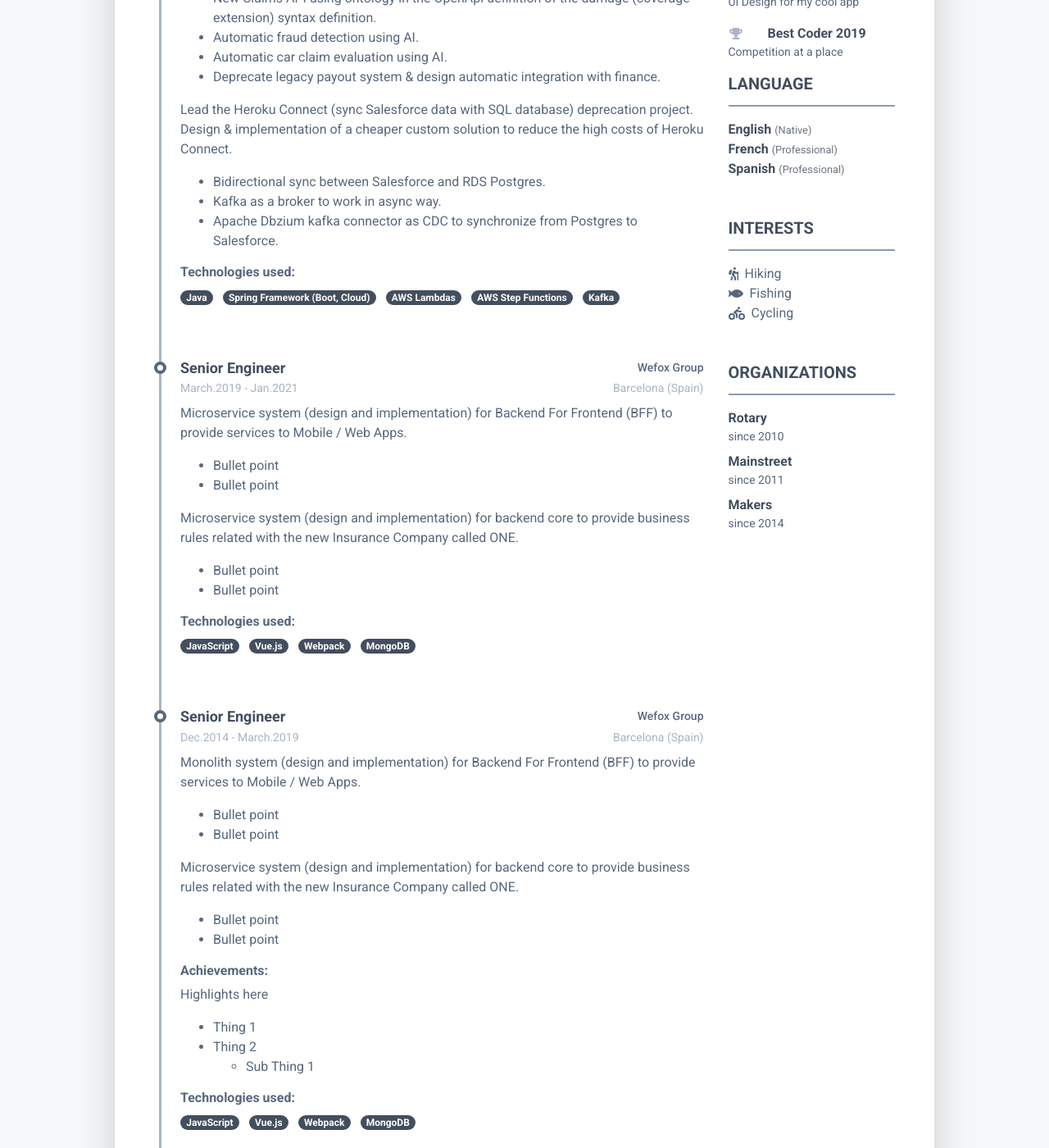
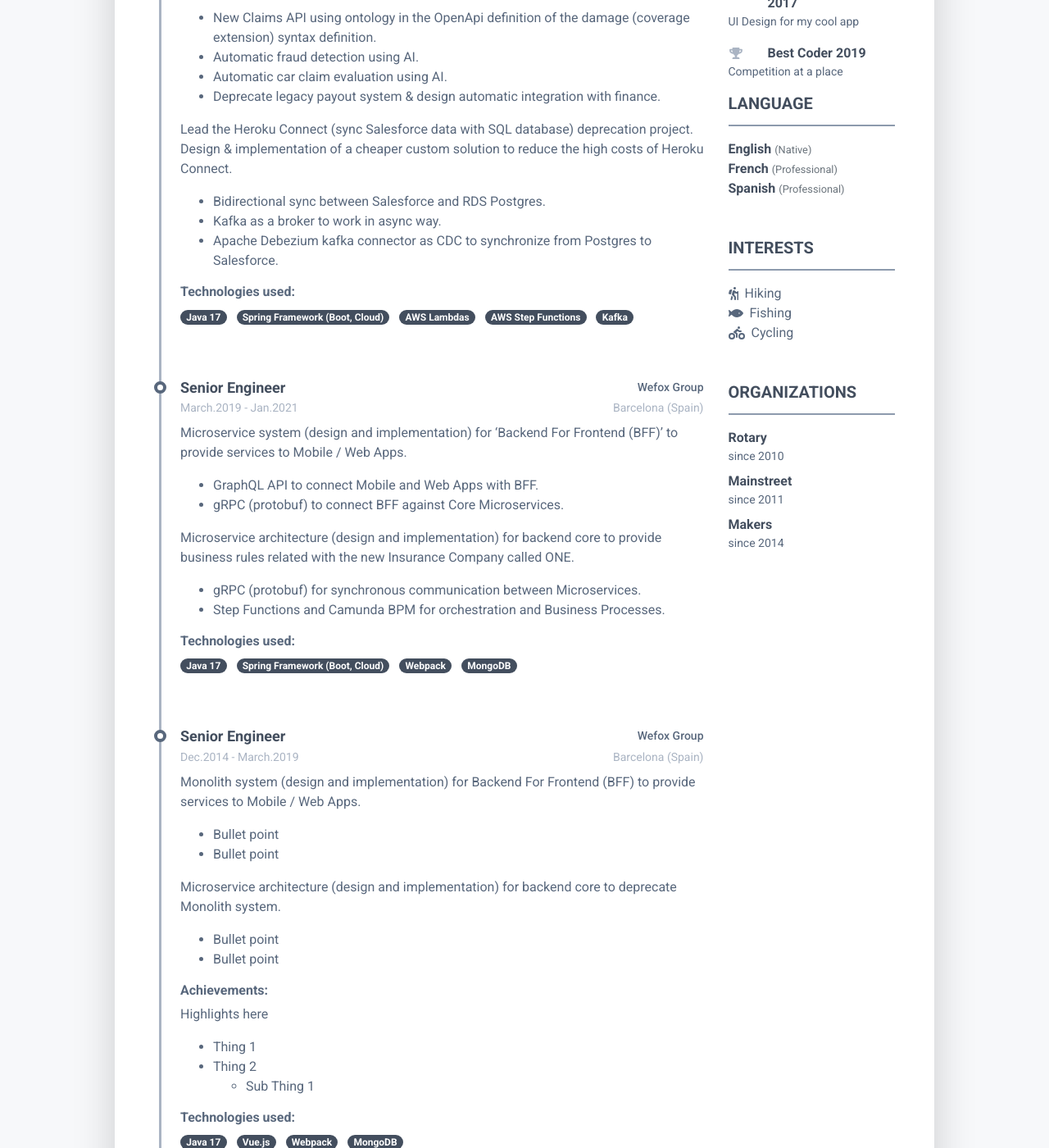
Before and after one commit to avall/avall.github.io, a Jekyll site: the page built from index.html, in a window 1280 px wide and 1400 px high, scrolled down 1784 px. Shown: the whole window at 82% size. Built offline with Jekyll 4.4.1, drawn with Linux system fonts in a browser that asks for light colours; nearby versions of some CDN libraries; some of the changed text lies outside the part shown.

Commit message:
About Me

```diff
--- a/_data/data.yml
+++ b/_data/data.yml
@@ -30,6 +30,7 @@ summary:
     * Powerful integration test (over 90% coverage) and API contract test for quality assurance.
     * Automation testing in staging environment to ensure the stability of the production environment.
       An automatic regression test in production environment to guarantee uninterrupted service.
+    * Notifications on Slack and Personal Mobiles to guarantee 24/7 service.
 
 history:
   title: Experience
@@ -76,10 +77,11 @@ history:
             </ul>
           </div>
       technologies:
-        - name: Java
+        - name: Java 17
         - name: Spring Framework (Boot, Cloud)
         - name: Python (AWS lambda authorizers)
         - name: Postgres (RLS - Row Level Security)
+        - name: Redis (distributed cache)
         - name: OPA (Open Policy Agent)
 
     - position: Principal Software Engineer (Claims domain)
@@ -100,10 +102,10 @@ history:
 
         * Bidirectional sync between Salesforce and RDS Postgres.
         * Kafka as a broker to work in async way.
-        * Apache Dbzium kafka connector as CDC to synchronize from Postgres to Salesforce.
+        * Apache Debezium kafka connector as CDC to synchronize from Postgres to Salesforce.
 
       technologies:
-        - name: Java
+        - name: Java 17
         - name: Spring Framework (Boot, Cloud)
         - name: AWS Lambdas
         - name: AWS Step Functions
@@ -115,18 +117,18 @@ history:
       location: Barcelona (Spain)
       time: March.2019 - Jan.2021
       description: |
-        Microservice system (design and implementation) for Backend For Frontend (BFF) to provide services to Mobile / Web Apps.
+        Microservice system (design and implementation) for 'Backend For Frontend (BFF)' to provide services to Mobile / Web Apps.
 
-          - Bullet point
-          - Bullet point
+          - GraphQL API to connect Mobile and Web Apps with BFF.
+          - gRPC (protobuf) to connect BFF against Core Microservices.
 
-        Microservice system (design and implementation) for backend core to provide business rules related with the new Insurance Company called ONE.
+        Microservice architecture (design and implementation) for backend core to provide business rules related with the new Insurance Company called ONE.
 
-          - Bullet point
-          - Bullet point
+          - gRPC (protobuf) for synchronous communication between Microservices.
+          - Step Functions and Camunda BPM for orchestration and Business Processes.
       technologies:
-        - name: JavaScript
-        - name: Vue.js
+        - name: Java 17
+        - name: Spring Framework (Boot, Cloud)
         - name: Webpack
         - name: MongoDB
 
@@ -141,12 +143,12 @@ history:
           - Bullet point
           - Bullet point
 
-        Microservice system (design and implementation) for backend core to provide business rules related with the new Insurance Company called ONE.
+        Microservice architecture (design and implementation) for backend core to deprecate Monolith system.
 
           - Bullet point
           - Bullet point
       technologies:
-        - name: JavaScript
+        - name: Java 17
         - name: Vue.js
         - name: Webpack
         - name: MongoDB
```
